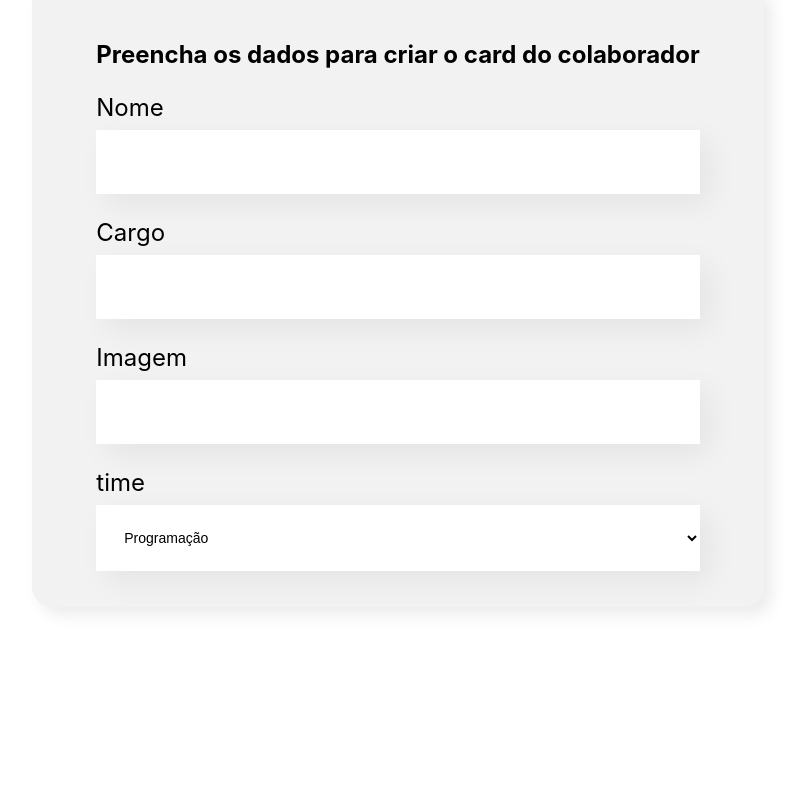
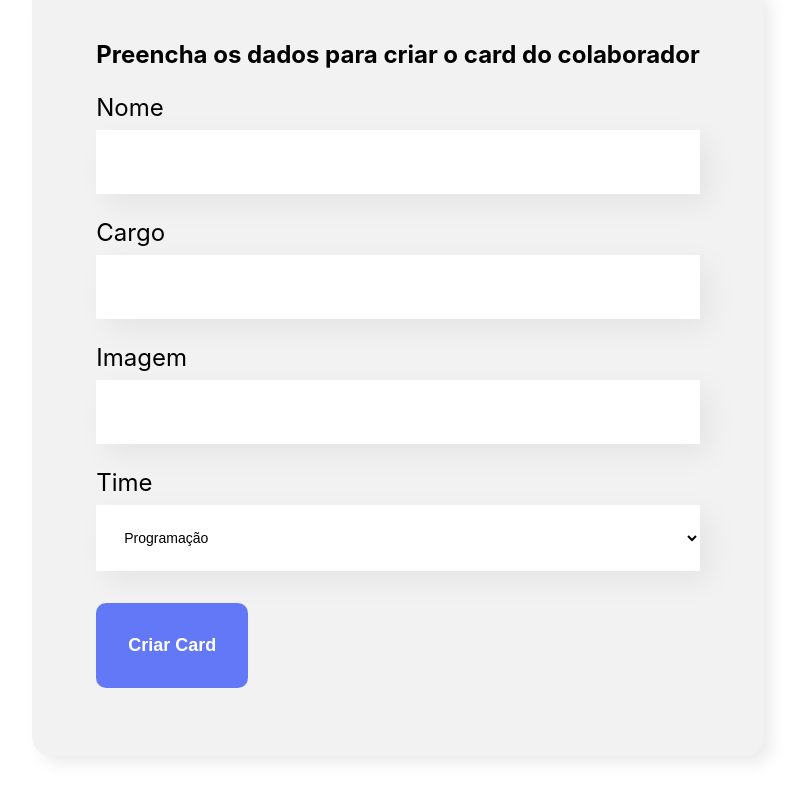
Before and after one commit to CrisMai/react-javascript, a React (Create React App) app: page / in a window 1280 px wide. Shown: the part 594-1394 px from the top of the page, without its empty margins (242-1042 px from the left). Before the commit the page ends 1281 px from the top, so only its background shows below. Built offline with nearby package versions, Linux system fonts and the light colour scheme.

Commit message:
Criado o componente bbotão

```diff
--- /dev/null
+++ b/src/componentes/Botao/Botao.css
@@ -0,0 +1,17 @@
+
+.botao {
+    background-color: #6278f7;
+    border-radius: 10px;
+    font-size: 18px;
+    font-weight: 700;
+    margin: 32px 0;
+    padding: 32px;
+    border: none;
+    cursor: pointer;
+    color: #fff;
+
+}
+
+.botao:hover {
+    color: #95ffd4;
+}
--- /dev/null
+++ b/src/componentes/Botao/index.js
@@ -0,0 +1,11 @@
+import './Botao.css';
+
+const Botao = (props) => {
+    return (<button className='botao'>
+        {props.children}
+
+    </button>)
+
+}
+
+export default Botao;
--- a/src/componentes/Formulario/index.js
+++ b/src/componentes/Formulario/index.js
@@ -1,3 +1,4 @@
+import Botao from '../Botao';
 import CampoTexto from '../CampoTexto';
 import ListaSuspensa from '../ListaSuspensa';
 import './Formulario.css';
@@ -22,7 +23,14 @@
         <CampoTexto label="Nome" placeholder="Digite seu nome" />
         <CampoTexto label="Cargo" placeholder="Digite seu cargo" />
         <CampoTexto label="Imagem" placeholder="Digite o endereço da imagem" />
-        <ListaSuspensa label="time" itens={times} />
+        <ListaSuspensa label="Time" itens={times} />
+
+        <Botao>
+          Criar Card
+
+        </Botao>
+
+
 
       </form>
     </section>
```
